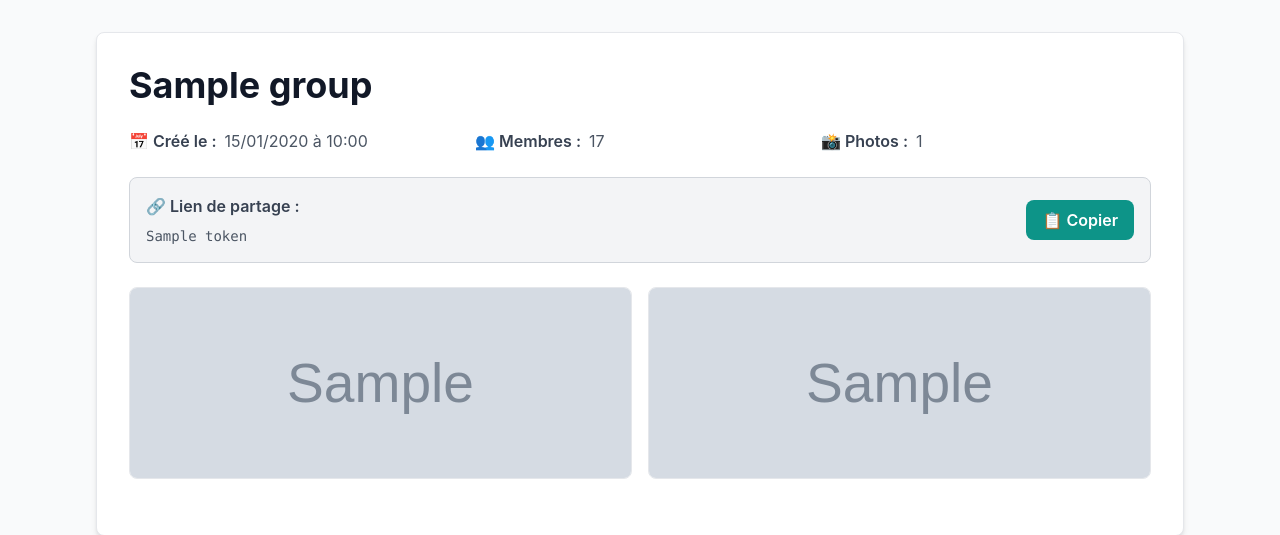
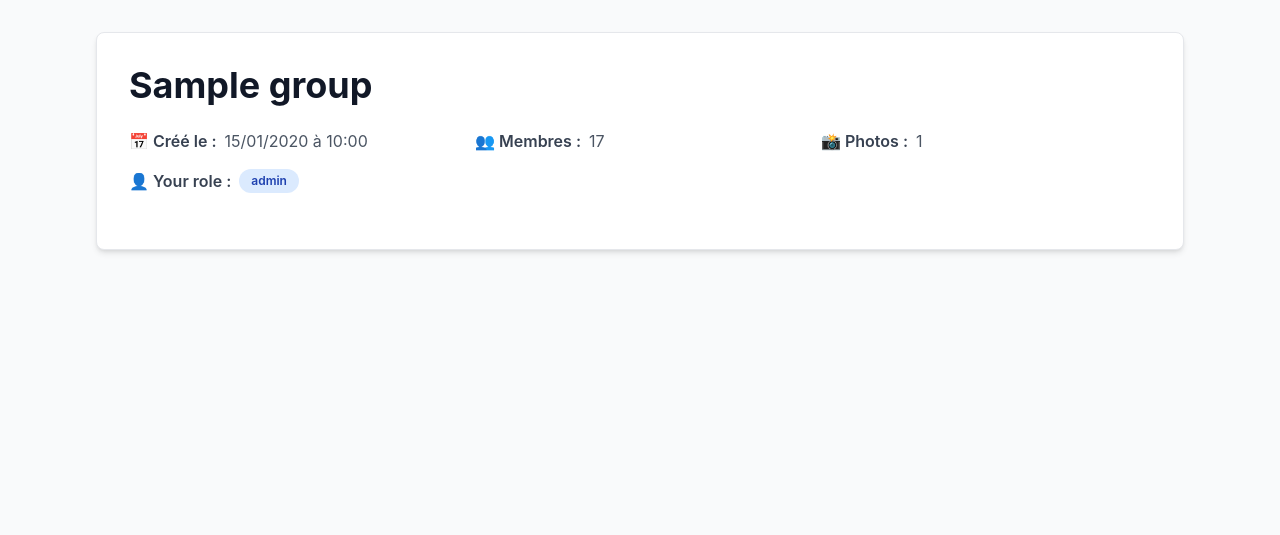
Before and after one commit to math-pixel/Photo-Party-V2, a Symfony app: template templates/group/show.html.twig in a window 1280 px wide. Shown: the top 535 px of the page. After the commit the page ends 253 px from the top, so only its background shows below. Run offline with Twig, Linux system fonts and the light colour scheme; the template is opened without the code that fills it: most values are stand-ins (such as "Sample title", 1, 10 or a date in 2020); grey boxes marked "Sample" are stand-in pictures; style sheets or scripts are compiled from the project's sources; some libraries are stand-ins or nearby versions.

Commit message:
update(group show) now member of a group can view group info

```diff
--- a/src/Controller/GroupController.php
+++ b/src/Controller/GroupController.php
@@ -69,9 +69,6 @@ class GroupController extends AbstractController
         if (!$userGroup) {
             $this->addFlash('error', 'Vous n\'êtes pas membre de ce groupe.');
             return $this->redirectToRoute('app_main');
-        }elseif($userGroup->getRole() !== GroupRole::ADMIN->value){
-            $this->addFlash('error', 'Vous n\'êtes pas admin de ce groupe.');
-            return $this->redirectToRoute('app_main');
         }
 
         return $this->render('group/show.html.twig', [
--- a/templates/group/show.html.twig
+++ b/templates/group/show.html.twig
@@ -23,8 +23,23 @@
                         <span class="font-semibold text-gray-700">📸 Photos :</span>
                         <span class="text-gray-600">{{ group.photos|length }}</span>
                     </div>
+                    <div class="flex items-center gap-2">
+                        <span class="font-semibold text-gray-700">👤 Your role :</span>
+                        <span class="inline-block px-3 py-1 rounded-full text-xs font-semibold
+                                {% if userRole == 'ROLE_ADMIN' %}
+                                    bg-yellow-100 text-yellow-800
+                                {% elseif userRole == 'ROLE_MODERATOR' %}
+                                    bg-orange-100 text-orange-800
+                                {% else %}
+                                    bg-blue-100 text-blue-800
+                                {% endif %}
+                            ">
+                                {{ userRole }}
+                            </span>
+                    </div>
                 </div>
 
+                {% if userRole is defined and userRole == "ROLE_ADMIN" %}
                     {# Token pour partager le groupe #}
                     <div class="bg-gray-100 border border-gray-300 rounded-lg p-4 flex flex-col sm:flex-row items-start sm:items-center justify-between gap-4 mb-6">
                         <div>
@@ -49,7 +64,6 @@
                     {% endif %}
 
                     {# Boutons d'action (seulement pour les admins/modérateurs) #}
-                {% if userRole is defined and userRole == "ROLE_ADMIN" %}
                     <div class="flex flex-col sm:flex-row gap-4">
                         <a href="{{ path('app_main', {'id': group.id}) }}" class="btn px-6 py-2 bg-teal-600 hover:bg-teal-700 text-white font-semibold rounded-lg transition-colors duration-200 text-center">
                             ⚙️ Paramètres du groupe
@@ -61,6 +75,7 @@
                 {% endif %}
             </div>
 
+            {% if userRole is defined and userRole == "ROLE_ADMIN" %}
                 <div class="bg-white rounded-lg shadow-md p-6 sm:p-8 mb-6 border border-gray-200">
                     <h2 class="text-2xl font-bold text-gray-900 mb-6 pb-4 border-b border-gray-200">
                         👥 Membres
@@ -86,13 +101,6 @@
                                         {{ userGroup.role }}
                                     </span>
                                     </div>
-
-{#                                 Boutons d'action pour les admins#}
-{#                                {% if userRole is defined and userRole == constant('App\\Enum\\GroupRole::ADMIN') and userGroup.user != app.user %}#}
-{#                                    <div class="ml-2">#}
-{#                                         Ici vous pouvez ajouter des boutons pour promouvoir/rétrograder/supprimer#}
-{#                                    </div>#}
-{#                                {% endif %}#}
                                 </div>
                             {% endfor %}
                         </div>
@@ -131,6 +139,8 @@
                     {% endif %}
                 </div>
 
+            {% endif %}
+
         </div>
 
         <script>
```
Lines whose indentation alone changed are shown as unchanged.
